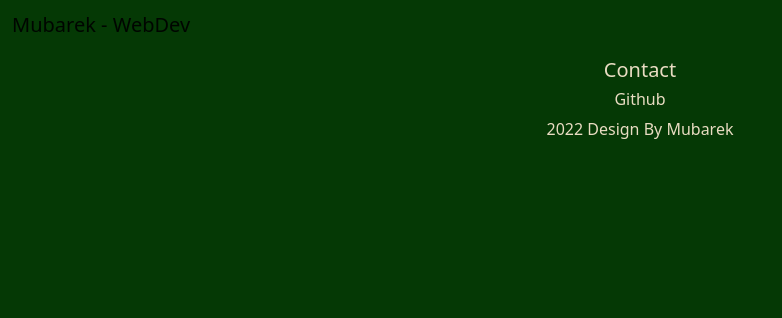
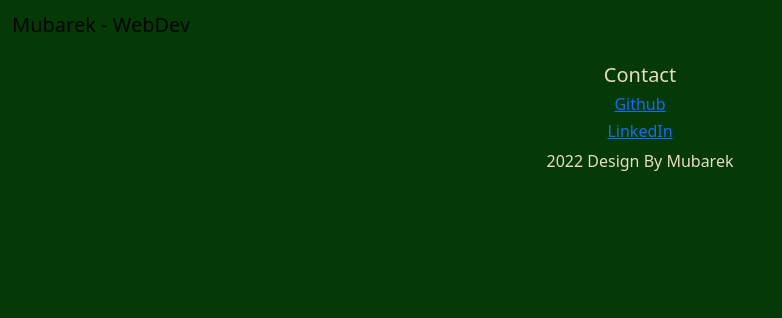
Before and after one commit to Mubarek-Hassen/first-portfolio-django, a Django app: template main_app/templates/base.html in a window 1280 px wide. Shown: the top 318 px of the page, without its empty margins (0-782 px from the left). Run offline with Django 4.2, Linux system fonts and the light colour scheme; the template is opened without the code that fills it, so the values that code supplies are empty.

Commit message:
footer setup

```diff
--- a/main_app/static/styles/main.css
+++ b/main_app/static/styles/main.css
@@ -106,3 +106,6 @@ ul{
     margin: 0 40px;
     margin-bottom: 20px;
 }
+footer {
+    padding: 5px;
+}
--- a/main_app/templates/base.html
+++ b/main_app/templates/base.html
@@ -28,7 +28,8 @@
         {% endblock %}
     <footer>
         <h5>Contact</h5>
-        <h6>Github</h6>
+        <h6> <a href="https://github.com/Mubarek-Hassen" target="_blank" rel="noreferrer noopener"> Github</a></h6>
+        <h6><a href="">LinkedIn</a></h6>
         <p>2022 Design By Mubarek</p>
     </footer>
 </body>
```
